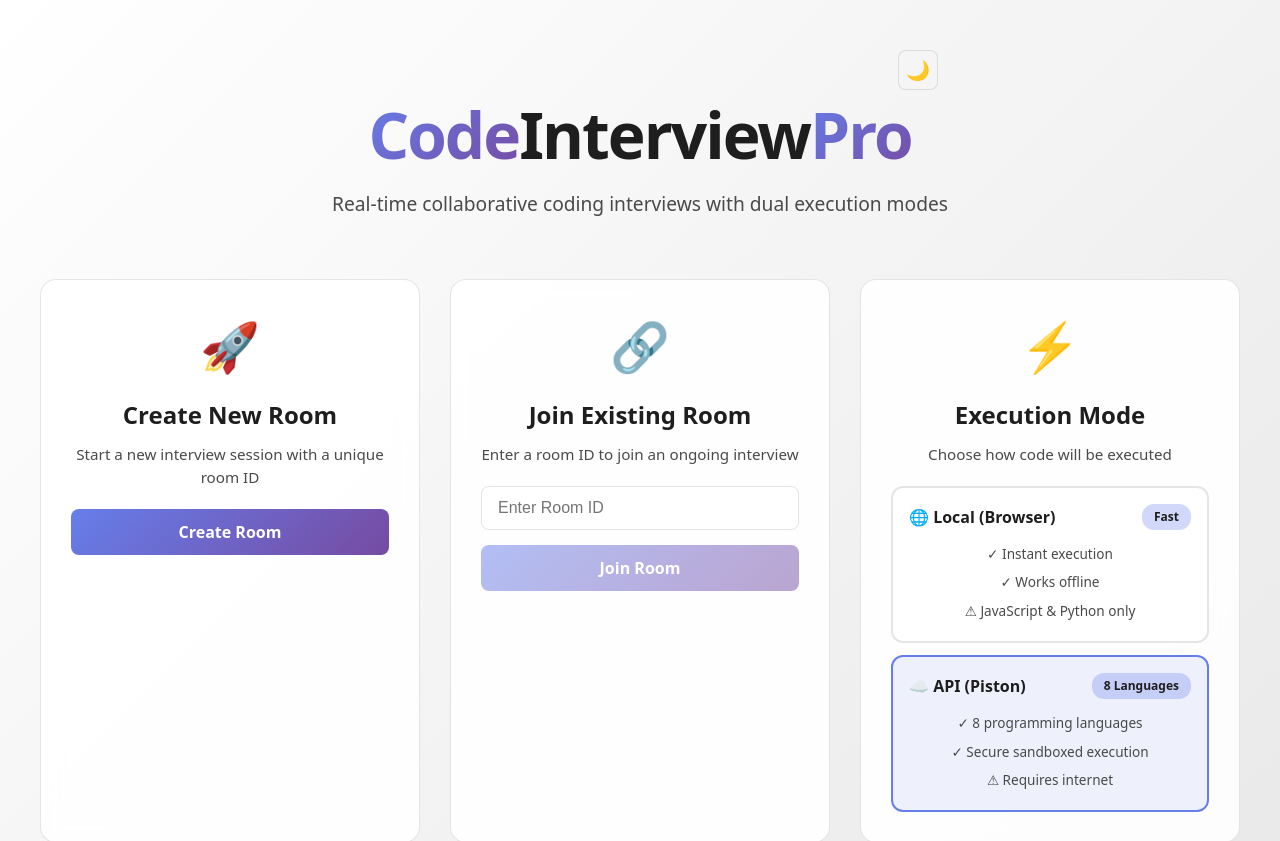
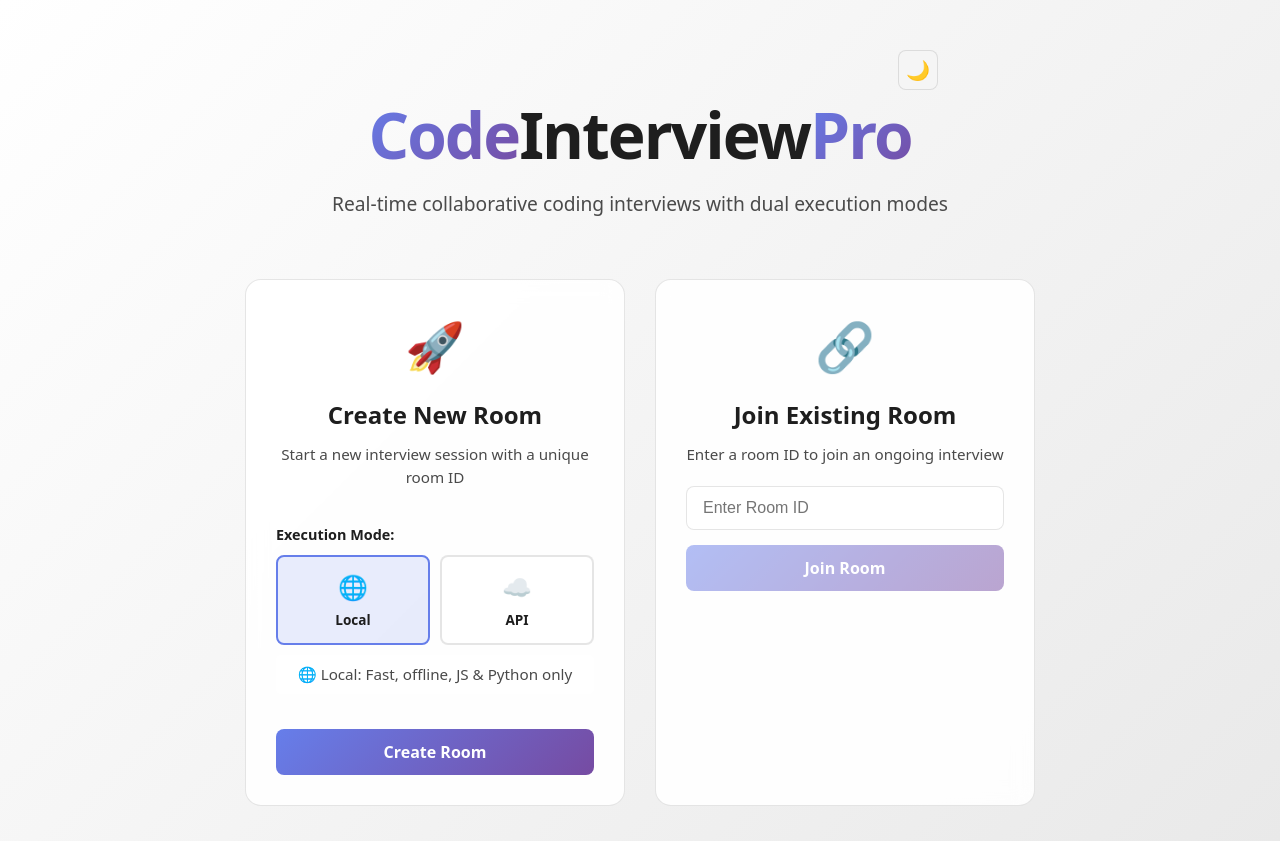
Before and after one commit to rigo-development/ai-dev-tools-zoomcamp-hw, a Vue app in the folder homework-2/frontend/: page / in a window 1280 px wide. Shown: the top 841 px of the page. Built offline with nearby package versions, Linux system fonts and the light colour scheme.

Commit message:
feat: change select flow logic

```diff
--- a/homework-2/frontend/src/views/Home.vue
+++ b/homework-2/frontend/src/views/Home.vue
@@ -12,11 +12,40 @@
 
     <div class="cards-container">
       <!-- Create New Room Card -->
-      <div class="card create-card" @click="createNewRoom">
+      <div class="card create-card" @click.stop>
         <div class="card-icon">🚀</div>
         <h2>Create New Room</h2>
         <p>Start a new interview session with a unique room ID</p>
-        <button class="card-button">Create Room</button>
+
+        <!-- Execution Mode Selector -->
+        <div class="mode-selector-compact">
+          <label class="mode-label">Execution Mode:</label>
+          <div class="mode-options-inline">
+            <div
+              class="mode-option-compact"
+              :class="{ active: executionMode === 'local' }"
+              @click="executionMode = 'local'"
+            >
+              <span class="mode-icon">🌐</span>
+              <span class="mode-name">Local</span>
+            </div>
+            <div
+              class="mode-option-compact"
+              :class="{ active: executionMode === 'api' }"
+              @click="executionMode = 'api'"
+            >
+              <span class="mode-icon">☁️</span>
+              <span class="mode-name">API</span>
+            </div>
+          </div>
+          <p class="mode-description">
+            {{ executionMode === 'local'
+              ? '🌐 Local: Fast, offline, JS & Python only'
+              : '☁️ API: 8 languages, requires internet' }}
+          </p>
+        </div>
+
+        <button class="card-button" @click="createNewRoom">Create Room</button>
       </div>
 
       <!-- Join Existing Room Card -->
@@ -34,47 +63,6 @@
         <button class="card-button" @click="joinRoom" :disabled="!roomIdInput.trim()">
           Join Room
         </button>
-      </div>
-
-      <!-- Execution Mode Card -->
-      <div class="card mode-card">
-        <div class="card-icon">⚡</div>
-        <h2>Execution Mode</h2>
-        <p>Choose how code will be executed</p>
-
-        <div class="mode-selector">
-          <div
-            class="mode-option"
-            :class="{ active: executionMode === 'local' }"
-            @click="executionMode = 'local'"
-          >
-            <div class="mode-header">
-              <span class="mode-title">🌐 Local (Browser)</span>
-              <span class="mode-badge">Fast</span>
-            </div>
-            <ul class="mode-features">
-              <li>✓ Instant execution</li>
-              <li>✓ Works offline</li>
-              <li>⚠ JavaScript & Python only</li>
-            </ul>
-          </div>
-
-          <div
-            class="mode-option"
-            :class="{ active: executionMode === 'api' }"
-            @click="executionMode = 'api'"
-          >
-            <div class="mode-header">
-              <span class="mode-title">☁️ API (Piston)</span>
-              <span class="mode-badge">8 Languages</span>
-            </div>
-            <ul class="mode-features">
-              <li>✓ 8 programming languages</li>
-              <li>✓ Secure sandboxed execution</li>
-              <li>⚠ Requires internet</li>
-            </ul>
-          </div>
-        </div>
       </div>
     </div>
 
@@ -106,7 +94,7 @@ import ThemeToggle from '../components/ThemeToggle.vue';
 
 const router = useRouter();
 const roomIdInput = ref('');
-const executionMode = ref<'local' | 'api'>('api');
+const executionMode = ref<'local' | 'api'>('local');
 
 function generateRoomId(): string {
   return Math.random().toString(36).substring(2, 10);
@@ -258,60 +246,67 @@ function joinRoom() {
   cursor: not-allowed;
 }
 
-.mode-selector {
+/* Compact Mode Selector (inside Create Room card) */
+.mode-selector-compact {
+  margin: 15px 0;
+  text-align: left;
+}
+
+.mode-label {
+  display: block;
+  font-size: 0.9rem;
+  font-weight: 600;
+  margin-bottom: 10px;
+  color: var(--text-primary);
+}
+
+.mode-options-inline {
+  display: flex;
+  gap: 10px;
+  margin-bottom: 10px;
+}
+
+.mode-option-compact {
+  flex: 1;
   display: flex;
   flex-direction: column;
-  gap: 12px;
-}
-
-.mode-option {
+  align-items: center;
+  gap: 5px;
+  padding: 12px;
   background: var(--bg-input);
   border: 2px solid var(--border-secondary);
-  border-radius: 12px;
-  padding: 16px;
+  border-radius: 8px;
   cursor: pointer;
   transition: all 0.3s;
 }
 
-.mode-option:hover {
+.mode-option-compact:hover {
   border-color: var(--border-hover);
+  transform: translateY(-2px);
 }
 
-.mode-option.active {
+.mode-option-compact.active {
   border-color: var(--accent-primary);
-  background: rgba(102, 126, 234, 0.1);
+  background: rgba(102, 126, 234, 0.15);
 }
 
-.mode-header {
-  display: flex;
-  justify-content: space-between;
-  align-items: center;
-  margin-bottom: 10px;
+.mode-icon {
+  font-size: 1.5rem;
 }
 
-.mode-title {
-  font-weight: 600;
-  font-size: 1rem;
-}
-
-.mode-badge {
-  background: rgba(102, 126, 234, 0.3);
-  padding: 4px 12px;
-  border-radius: 12px;
-  font-size: 0.75rem;
+.mode-name {
+  font-size: 0.85rem;
   font-weight: 600;
 }
 
-.mode-features {
-  list-style: none;
-  padding: 0;
+.mode-description {
+  font-size: 0.8rem;
+  color: var(--text-secondary);
   margin: 0;
-  font-size: 0.85rem;
-  color: var(--text-secondary);
-}
-
-.mode-features li {
-  padding: 4px 0;
+  padding: 8px 12px;
+  background: var(--bg-input);
+  border-radius: 6px;
+  text-align: center;
 }
 
 .features-section {
```
